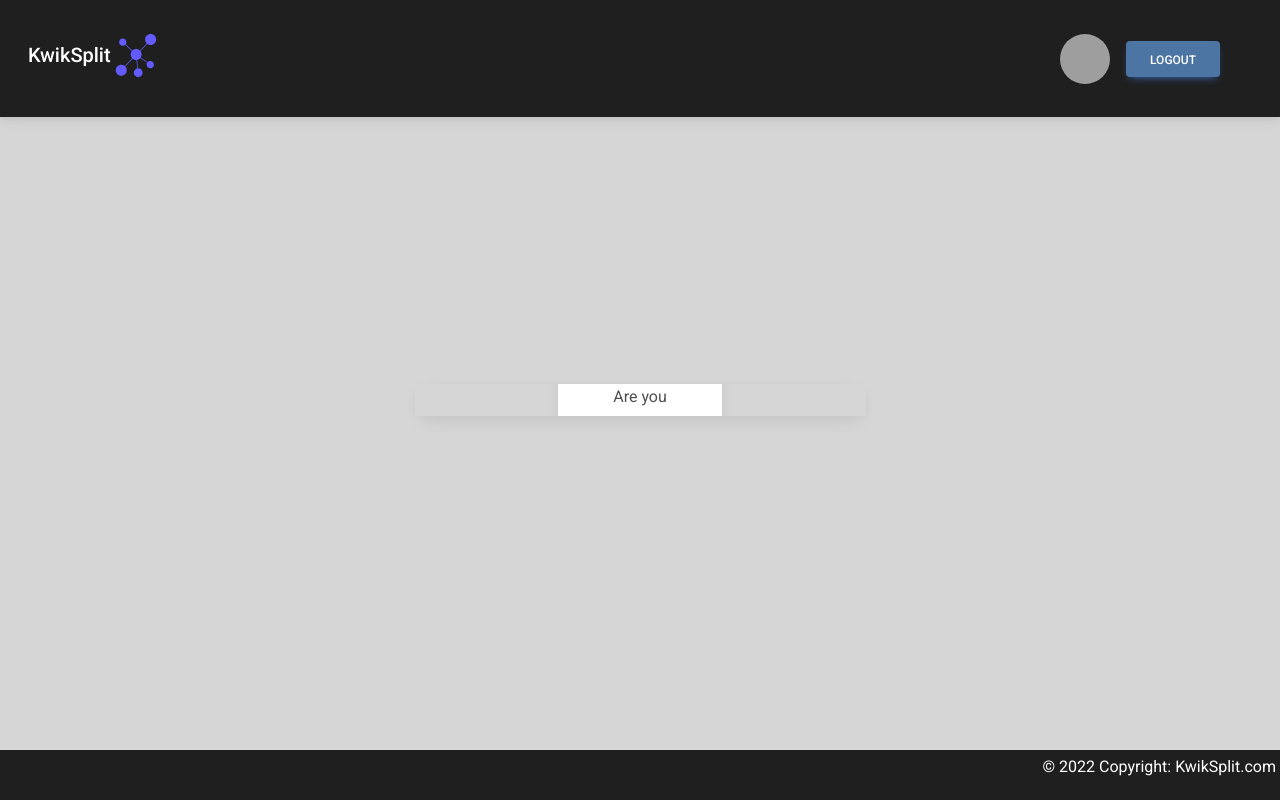
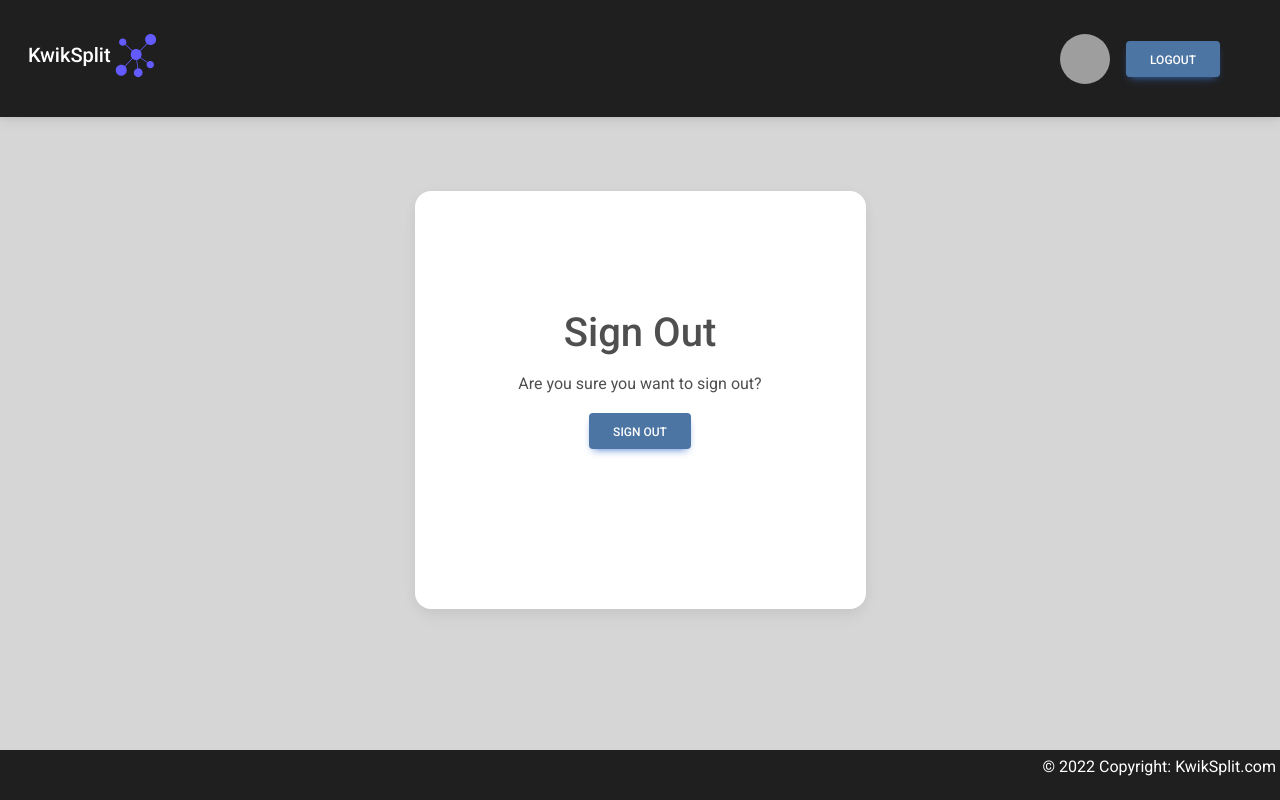
Before and after one commit to NicoBrown/Milestone-4, a Django app: page /accounts/logout/ in a window 1280 px wide. Run offline with Django 3.2, Linux system fonts and the light colour scheme; a user stored in the database is signed in; data comes from the database, SQL or seed files in the repository; parts of the project's set-up code (start-up, migrations or seed data) failed here and were passed over; some libraries are stand-ins or nearby versions; grey boxes are pictures that could not be loaded.

Commit message:
fix: logout form updated fix: toast position fixed

```diff
--- a/templates/account/logout.html
+++ b/templates/account/logout.html
@@ -5,20 +5,10 @@
 {% block head_title %}{% trans "Sign Out" %}{% endblock %}
 
 {% block form-content %}
-<section class="intro">
-  <div class="mask d-flex align-items-center h-100" style="background-color: #D6D6D6;">
-    <div class="container">
-      <div class="row justify-content-center">
-        <div class="col-12 col-md-8 col-lg-6 col-xl-5">
-          <div class="card" style="border-radius: 1rem;">
 <div class="card-body p-5 text-center">
-
   <div class="my-md-5 pb-5">
-
     <h1>{% trans "Sign Out" %}</h1>
-
     <p>{% trans 'Are you sure you want to sign out?' %}</p>
-
     <form method="post" action="{% url 'account_logout' %}">
       {% csrf_token %}
       {% if redirect_field_value %}
@@ -28,10 +18,4 @@
     </form>
   </div>
 </div>
-          </div>
-        </div>
-      </div>
-    </div>
-  </div>
-</section>
 {% endblock %}
--- a/templates/includes/toasts/toast_error.html
+++ b/templates/includes/toasts/toast_error.html
@@ -1,6 +1,5 @@
 <div id="toast" class="toast show fade toast-danger start-50 mt-5" role="alert" aria-live="assertive" aria-atomic="true"
-    data-color="danger" data-position="top-center" onclick="toast(this);" data-offset="50" data-autohide="true"
-    data-delay="10000">
+    data-color="danger" data-position="top-center" data-offset="50" data-autohide="true" data-delay="10000">
     <div class="toast-header toast-danger">
         <i class="fas fa-skull-crossbones fa-lg me-2"></i>
         <strong class="me-auto">Error!</strong>
--- a/templates/includes/toasts/toast_info.html
+++ b/templates/includes/toasts/toast_info.html
@@ -1,6 +1,5 @@
 <div class="toast show fade toast-info start-50 mt-5" role="alert" aria-live="assertive" aria-atomic="true"
-    data-color="info" data-autohide="true" data-position="top-center" onclick="toast(this);" data-offset="50"
-    data-delay="10000">
+    data-color="info" data-autohide="true" data-position="top-center" data-offset="50" data-delay="10000">
     <div class="toast-header toast-info">
         <i class="fas fa-info-circle fa-lg me-2"></i>
         <strong class="me-auto">info!</strong>
--- a/templates/includes/toasts/toast_warning.html
+++ b/templates/includes/toasts/toast_warning.html
@@ -1,6 +1,5 @@
-<div class="toast show fade toast-warning start-50 mt-5" role="alert" onclick="toast(this);" aria-live="assertive"
-    aria-atomic="true" data-bs-autohide="true" data-mdb-color="warning" data-mdb-position="top-center"
-    data-mdb-offset="50">
+<div class="toast show fade toast-warning start-50 mt-5" role="alert" aria-live="assertive" aria-atomic="true"
+    data-bs-autohide="true" data-mdb-color="warning" data-mdb-position="top-center" data-mdb-offset="50">
     <div class="toast-header toast-warning">
         <i class="fas fa-warning-triangle fa-lg me-2"></i>
         <strong class="me-auto">Warning!</strong>
```
Lines whose indentation alone changed are shown as unchanged.
